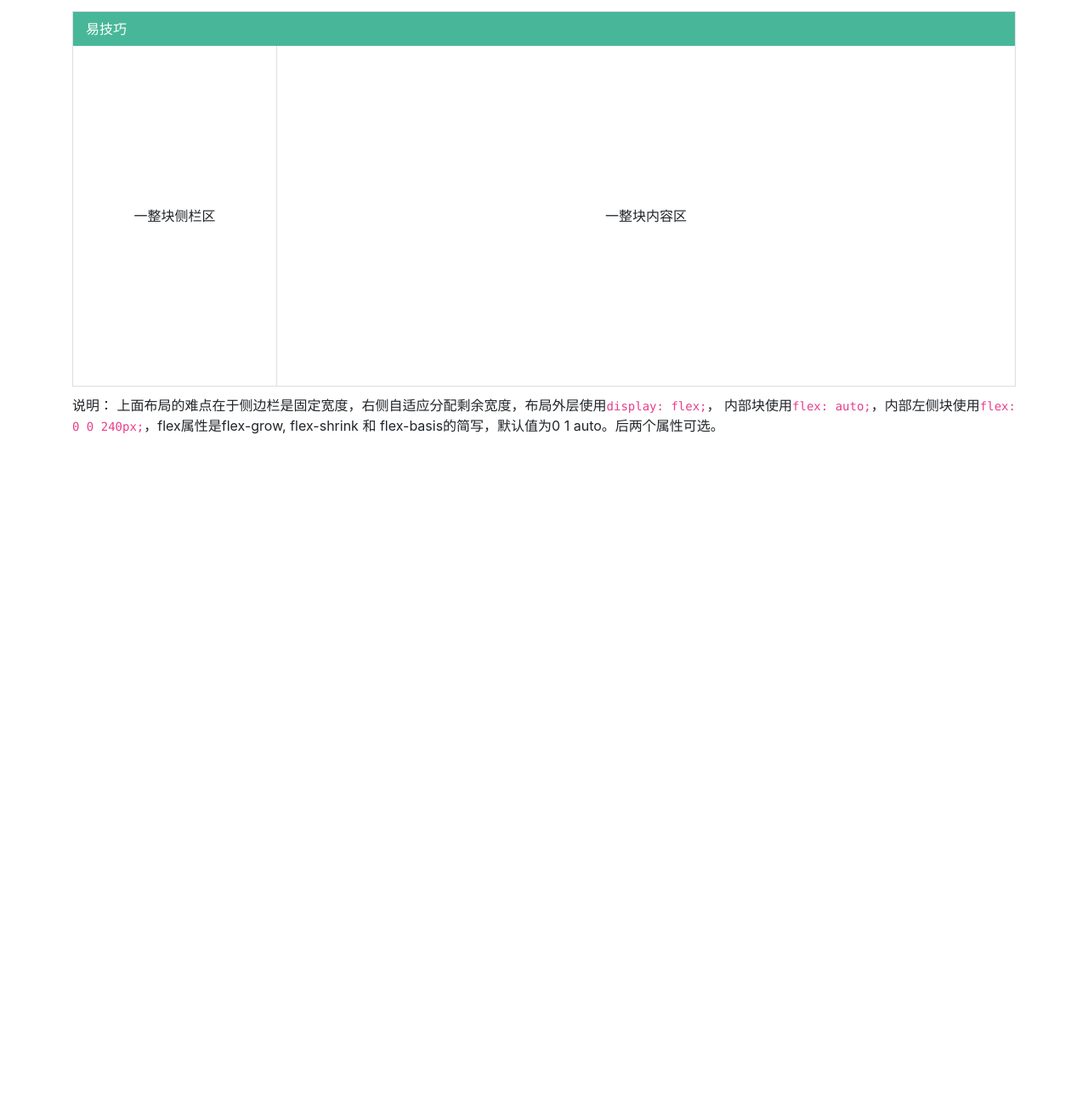
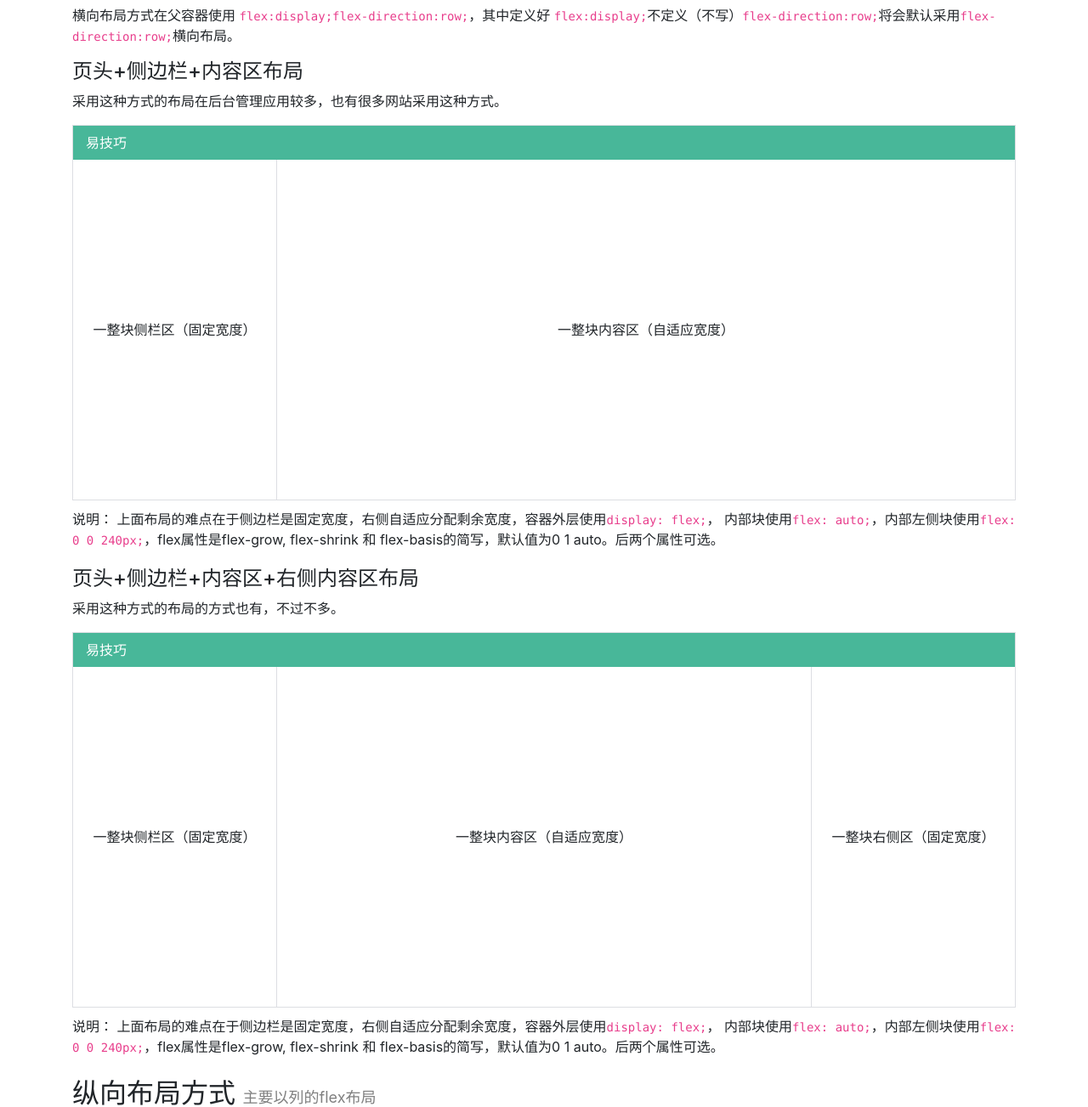
Before and after one commit to nick-running/easy-tools, a plain HTML site: page layouts/layouts_demo.html in a window 1280 px wide. Shown: the part 290-1593 px from the top of the page at 85% size. Before the commit the page ends 823 px from the top, so only its background shows below. Drawn offline with Linux system fonts and the light colour scheme.

Commit message:
加入页头+侧边栏+内容区+右侧内容区布局布局。

```diff
--- a/layouts/layouts_demo.html
+++ b/layouts/layouts_demo.html
@@ -12,11 +12,15 @@
         /*border: 1px solid #dcdee2;*/
         margin-bottom: 20px;
     }
+    h2>small{
+        color: grey;
+        font-size: 18px;
+    }
     .header>a{
         color: #fff;
     }
     .header>a:hover{
-        color: #007bff;
+        color: #808695;
     }
     .demo-desc:before{
         content: '说明：'
@@ -50,6 +54,10 @@
         border-right: 1px solid #dcdee2;
         flex: 0 0 240px;
     }
+    .layout-header-sidebar-content>.layout-wrapper>.layout-right-body{
+        border-left: 1px solid #dcdee2;
+        flex: 0 0 240px;
+    }
 </style>
 <body>
     <div class="container">
@@ -62,28 +70,57 @@
             注意，以下说明部分只说明关键实现，一些呈现出的细节效果将不作解说，如容器内颜色和文字居中代码等。
         </div>
 
-        <h4>页头+侧边栏+内容区布局</h4>
-        <p>采用这种方式的布局在后台管理应用较多，也有很多网站采用这种方式。</p>
-
+        <h2 class="mt-4 mb-4">横向布局方式 <small>主要以行的flex布局</small></h2>
+        <p>
+            横向布局方式在父容器使用 <code>flex:display;flex-direction:row;</code>，其中定义好
+            <code>flex:display;</code>不定义（不写）<code>flex-direction:row;</code>将会默认采用<code>flex-direction:row;</code>横向布局。
+        </p>
         <div class="demo-box">
+            <h4>页头+侧边栏+内容区布局</h4>
+            <p>采用这种方式的布局在后台管理应用较多，也有很多网站采用这种方式。</p>
             <div class="layout-header-sidebar-content">
                 <div class="header">
                     <a href="http://www.easy-skill.cn/">易技巧</a>
                 </div>
                 <div class="layout-wrapper">
                     <div class="layout-item layout-sidebar">
-                        一整块侧栏区
+                        一整块侧栏区（固定宽度）
                     </div>
                     <div class="layout-item layout-content">
-                        一整块内容区
+                        一整块内容区（自适应宽度）
                     </div>
                 </div>
             </div>
             <p class="demo-desc">
-                上面布局的难点在于侧边栏是固定宽度，右侧自适应分配剩余宽度，布局外层使用<code>display: flex;</code>，
+                上面布局的难点在于侧边栏是固定宽度，右侧自适应分配剩余宽度，容器外层使用<code>display: flex;</code>，
                 内部块使用<code>flex: auto;</code>，内部左侧块使用<code>flex: 0 0 240px;</code>，flex属性是flex-grow, flex-shrink 和 flex-basis的简写，默认值为0 1 auto。后两个属性可选。
             </p>
         </div>
+        <div class="demo-box">
+            <h4>页头+侧边栏+内容区+右侧内容区布局</h4>
+            <p>采用这种方式的布局的方式也有，不过不多。</p>
+            <div class="layout-header-sidebar-content">
+                <div class="header">
+                    <a href="http://www.easy-skill.cn/">易技巧</a>
+                </div>
+                <div class="layout-wrapper">
+                    <div class="layout-item layout-sidebar">
+                        一整块侧栏区（固定宽度）
+                    </div>
+                    <div class="layout-item layout-content">
+                        一整块内容区（自适应宽度）
+                    </div>
+                    <div class="layout-item layout-right-body">
+                        一整块右侧区（固定宽度）
+                    </div>
+                </div>
+            </div>
+            <p class="demo-desc">
+                上面布局的难点在于侧边栏是固定宽度，右侧自适应分配剩余宽度，容器外层使用<code>display: flex;</code>，
+                内部块使用<code>flex: auto;</code>，内部左侧块使用<code>flex: 0 0 240px;</code>，flex属性是flex-grow, flex-shrink 和 flex-basis的简写，默认值为0 1 auto。后两个属性可选。
+            </p>
+        </div>
+        <h2 class="mt-4 mb-4">纵向布局方式 <small>主要以列的flex布局</small></h2>
     </div>
 </body>
 </html>
```
